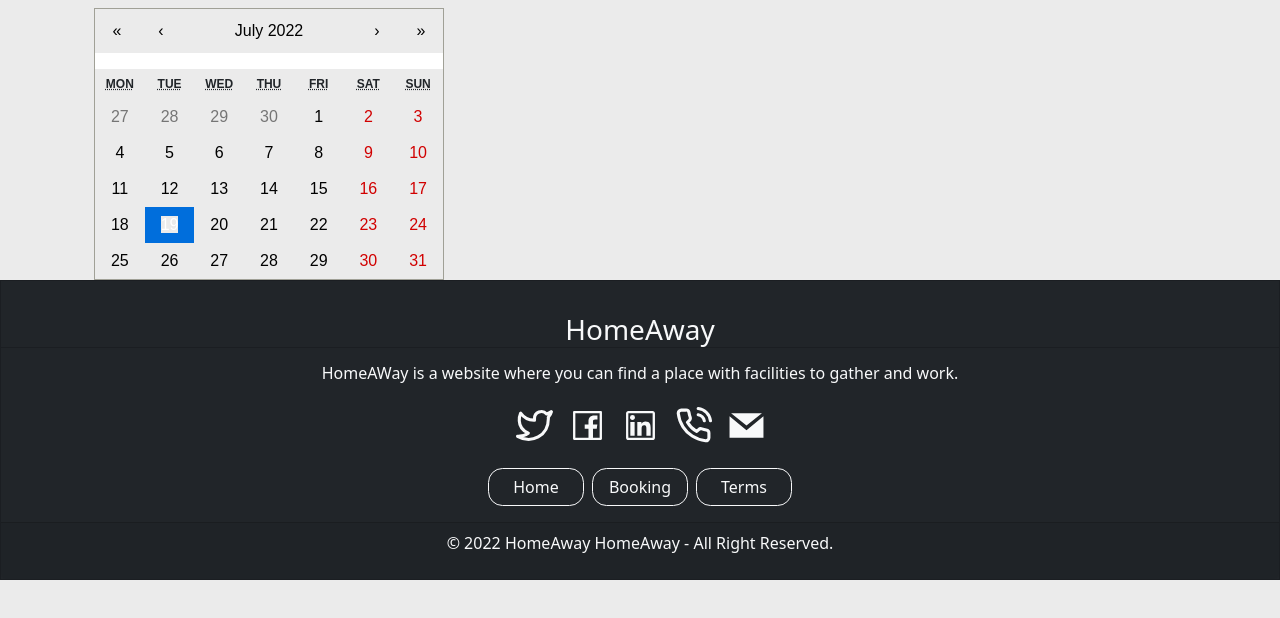
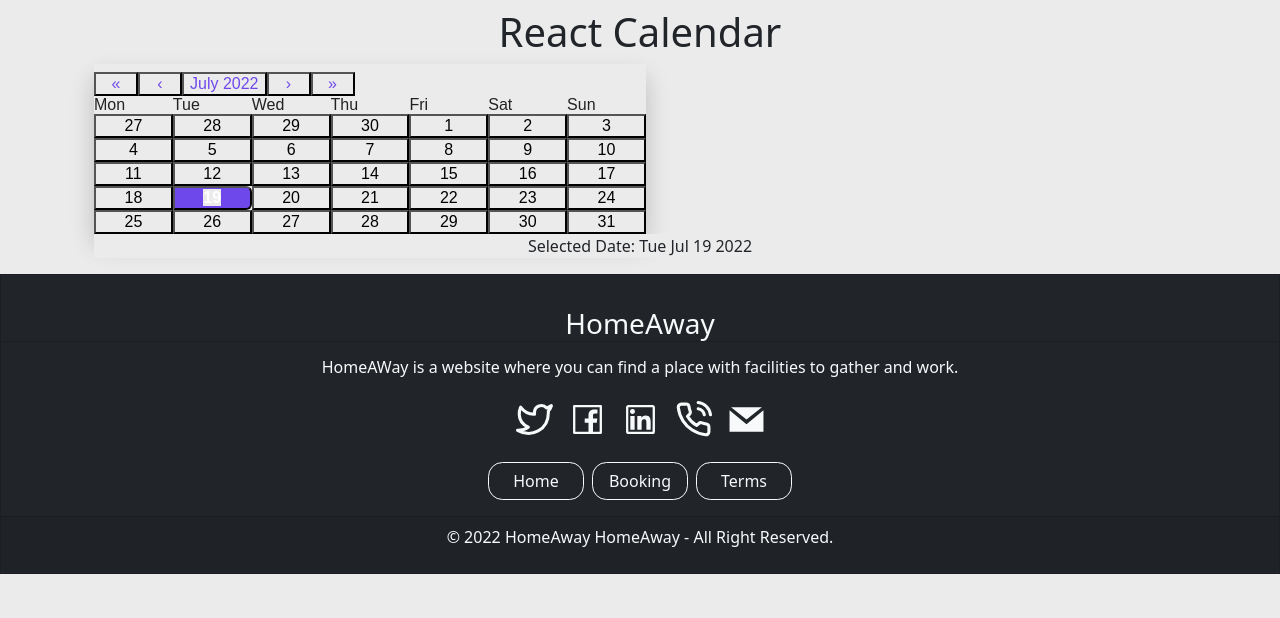
Before and after one commit to GP-43/homeaway-frontend, a React (Create React App) app: page / in a window 1280 px wide. Shown: the top 618 px of the page. Built offline with nearby package versions, Linux system fonts and the light colour scheme.

Commit message:
structure done
need to modify scss file

```diff
--- a/package.json
+++ b/package.json
@@ -3,10 +3,12 @@
   "version": "0.1.0",
   "private": true,
   "dependencies": {
+    "@mobiscroll/react-lite": "^4.10.9",
     "@testing-library/jest-dom": "^5.16.4",
     "@testing-library/react": "^13.3.0",
     "@testing-library/user-event": "^13.5.0",
     "bootstrap": "^5.2.0-beta1",
+    "mobiscroll-react": "^4.0.0",
     "node-sass": "^7.0.1",
     "react": "^18.2.0",
     "react-bootstrap": "^2.4.0",
--- a/src/assets/styles/_main.scss
+++ b/src/assets/styles/_main.scss
@@ -2,4 +2,4 @@
 @import "partials/finding-place";
 @import "partials/user-home";
 @import "partials/occupant-footer";
-@import "partials/calendar";
+//@import "partials/calendar";
--- a/src/assets/styles/partials/_calendar.scss
+++ b/src/assets/styles/partials/_calendar.scss
@@ -1,3 +1,88 @@
-.App {
-	text-align: center;
-}
+.react-calendar {
+    width: 552px;
+    max-width: 100%;
+    background-color: #fff;
+    color: #222;
+    border-radius: 8px;
+    box-shadow: 0 12px 24px rgba(0, 0, 0, 0.2);
+    font-family: Arial, Helvetica, sans-serif;
+    line-height: 1.125em;
+   }
+   .react-calendar__navigation button {
+    color: #6f48eb;
+    min-width: 44px;
+    background: none;
+    font-size: 16px;
+    margin-top: 8px;
+   }
+   .react-calendar__navigation button:enabled:hover,
+   .react-calendar__navigation button:enabled:focus {
+    background-color: #f8f8fa;
+   }
+   .react-calendar__navigation button[disabled] {
+    background-color: #f0f0f0;
+   }
+   abbr[title] {
+    text-decoration: none;
+   }
+   /* .react-calendar__month-view__days__day--weekend {
+    color: #d10000;
+   } */
+   .react-calendar__tile:enabled:hover,
+   .react-calendar__tile:enabled:focus {
+    background: #f8f8fa;
+    color: #6f48eb;
+    border-radius: 6px;
+   }
+   .react-calendar__tile--now {
+    background: #6f48eb33;
+    border-radius: 6px;
+    font-weight: bold;
+    color: #6f48eb;
+   }
+   .react-calendar__tile--now:enabled:hover,
+   .react-calendar__tile--now:enabled:focus {
+    background: #6f48eb33;
+    border-radius: 6px;
+    font-weight: bold;
+    color: #6f48eb;
+   }
+   .react-calendar__tile--hasActive:enabled:hover,
+   .react-calendar__tile--hasActive:enabled:focus {
+    background: #f8f8fa;
+   }
+   .react-calendar__tile--active {
+    background: #6f48eb;
+    border-radius: 6px;
+    font-weight: bold;
+    color: white;
+   }
+   .react-calendar__tile--active:enabled:hover,
+   .react-calendar__tile--active:enabled:focus {
+    background: #6f48eb;
+    color: white;
+   }
+   .react-calendar--selectRange .react-calendar__tile--hover {
+    background-color: #f8f8fa;
+   }
+   .react-calendar__tile--range {
+    background: #f8f8fa;
+    color: #6f48eb;
+    border-radius: 0;
+   }
+   .react-calendar__tile--rangeStart {
+    border-top-right-radius: 0;
+    border-bottom-right-radius: 0;
+    border-top-left-radius: 6px;
+    border-bottom-left-radius: 6px;
+    background: #6f48eb;
+    color: white;
+   }
+   .react-calendar__tile--rangeEnd {
+    border-top-left-radius: 0;
+    border-bottom-left-radius: 0;
+    border-top-right-radius: 6px;
+    border-bottom-right-radius: 6px;
+    background: #6f48eb;
+    color: white;
+   }
--- a/src/components/calendar/UserCalendar.jsx
+++ b/src/components/calendar/UserCalendar.jsx
@@ -1,14 +1,22 @@
-import React, { useState } from 'react';
+import { useState } from 'react';
 import Calendar from 'react-calendar';
-import 'react-calendar/dist/Calendar.css';
+import '../../assets/styles/partials/_calendar.scss';
 
 function UserCalendar() {
-  const [value, onChange] = useState(new Date());
+  const [date, setDate] = useState(new Date());
 
   return (
-    <div>
-      <Calendar onChange={onChange} value={value} />
+    <div className='app'>
+      <h1 className='text-center'>React Calendar</h1>
+      <div className='calendar-container'>
+        <Calendar onChange={setDate} value={date} />
+      </div>
+      <p className='text-center'>
+        <span className='bold'>Selected Date:</span>{' '}
+        {date.toDateString()}
+      </p>
     </div>
   );
 }
+
 export default UserCalendar;
--- a/src/views/pages/UserBookings.js
+++ b/src/views/pages/UserBookings.js
@@ -2,7 +2,7 @@ import React from 'react';
 import {Container, Row} from "react-bootstrap";
 import UserCalendar from '../../components/calendar/UserCalendar.jsx';
 
-function UserHome() {
+function UserBookings() {
     return (
         <Container>
             <Row className='mx-0 mt-2'>
@@ -12,4 +12,4 @@ function UserHome() {
     );
 }
 
-export default UserHome;
+export default UserBookings;
```
Also changed, not shown: 1 other file (tests, documents, lock files or other folders).
